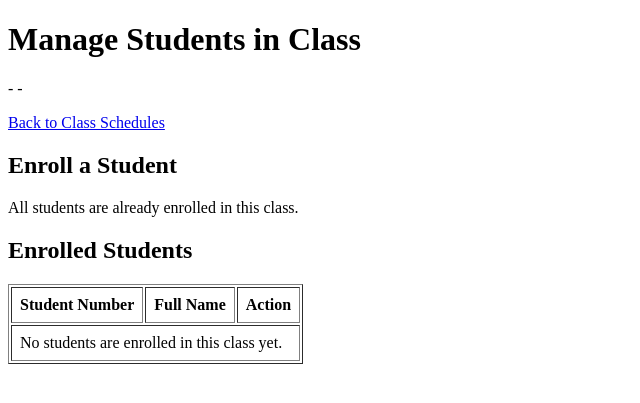
After one commit to LinusPitargue/rollcall-attendance-system, a Flask app: template templates/enrollment.html in a window 1280 px wide. The commit adds this page. Shown: the top 403 px of the page, without its empty margins (0-640 px from the left). Run offline with Flask 3, Linux system fonts and the light colour scheme; the template is opened without the code that fills it, so the values that code supplies are empty.

Commit message:
Add class student enrollment feature

```diff
--- a/app.py
+++ b/app.py
@@ -366,6 +366,95 @@ def delete_class(class_id):
     return redirect("/classes")
 
 
+@app.route("/classes/<int:class_id>/students", methods=["GET", "POST"])
+def manage_enrollment(class_id):
+    connection = get_connection()
+
+    class_item = connection.execute(
+        """
+        SELECT id, subject_code, subject_name, section
+        FROM classes
+        WHERE id = ?
+        """,
+        (class_id,),
+    ).fetchone()
+
+    if class_item is None:
+        connection.close()
+        return "Class schedule not found", 404
+
+    if request.method == "POST":
+        student_id = request.form.get("student_id", type=int)
+
+        if student_id is not None:
+            connection.execute(
+                """
+                INSERT OR IGNORE INTO enrollments
+                (class_id, student_id)
+                VALUES (?, ?)
+                """,
+                (class_id, student_id),
+            )
+            connection.commit()
+
+    enrolled_students = connection.execute(
+        """
+        SELECT students.id, students.student_number, students.full_name
+        FROM students
+        INNER JOIN enrollments
+            ON students.id = enrollments.student_id
+        WHERE enrollments.class_id = ?
+        ORDER BY students.full_name
+        """,
+        (class_id,),
+    ).fetchall()
+
+    available_students = connection.execute(
+        """
+        SELECT id, student_number, full_name
+        FROM students
+        WHERE id NOT IN (
+            SELECT student_id
+            FROM enrollments
+            WHERE class_id = ?
+        )
+        ORDER BY full_name
+        """,
+        (class_id,),
+    ).fetchall()
+
+    connection.close()
+
+    return render_template(
+        "enrollment.html",
+        class_item=class_item,
+        enrolled_students=enrolled_students,
+        available_students=available_students,
+    )
+
+
+@app.route(
+    "/classes/<int:class_id>/students/<int:student_id>/remove",
+    methods=["POST"],
+)
+def remove_enrollment(class_id, student_id):
+    connection = get_connection()
+
+    connection.execute(
+        """
+        DELETE FROM enrollments
+        WHERE class_id = ?
+        AND student_id = ?
+        """,
+        (class_id, student_id),
+    )
+
+    connection.commit()
+    connection.close()
+
+    return redirect(f"/classes/{class_id}/students")
+
+
 if __name__ == "__main__":
     initialize_database()
     app.run(debug=True)
--- a/templates/classes.html
+++ b/templates/classes.html
@@ -41,6 +41,12 @@
           <td>{{ class_item["start_time"] }} - {{ class_item["end_time"] }}</td>
           <td>{{ class_item["student_count"] }}</td>
           <td>
+            <a href="/classes/{{ class_item['id'] }}/students">
+              Manage Students
+            </a>
+
+            <br />
+
             <a href="/classes/{{ class_item['id'] }}/edit"> Edit </a>
 
             <form
--- /dev/null
+++ b/templates/enrollment.html
@@ -0,0 +1,76 @@
+<!doctype html>
+<html lang="en">
+  <head>
+    <meta charset="UTF-8" />
+    <meta name="viewport" content="width=device-width, initial-scale=1.0" />
+    <title>Manage Students | RollCall</title>
+  </head>
+  <body>
+    <h1>Manage Students in Class</h1>
+
+    <p>
+      <strong>{{ class_item["subject_code"] }}</strong>
+      - {{ class_item["subject_name"] }} - {{ class_item["section"] }}
+    </p>
+
+    <p>
+      <a href="/classes">Back to Class Schedules</a>
+    </p>
+
+    <h2>Enroll a Student</h2>
+
+    {% if available_students %}
+    <form method="post">
+      <label for="student_id">Select Student:</label>
+
+      <select id="student_id" name="student_id" required>
+        <option value="">Choose a student</option>
+
+        {% for student in available_students %}
+        <option value="{{ student['id'] }}">
+          {{ student["student_number"] }} - {{ student["full_name"] }}
+        </option>
+        {% endfor %}
+      </select>
+
+      <button type="submit">Enroll Student</button>
+    </form>
+    {% else %}
+    <p>All students are already enrolled in this class.</p>
+    {% endif %}
+
+    <h2>Enrolled Students</h2>
+
+    <table border="1" cellpadding="8">
+      <thead>
+        <tr>
+          <th>Student Number</th>
+          <th>Full Name</th>
+          <th>Action</th>
+        </tr>
+      </thead>
+
+      <tbody>
+        {% for student in enrolled_students %}
+        <tr>
+          <td>{{ student["student_number"] }}</td>
+          <td>{{ student["full_name"] }}</td>
+          <td>
+            <form
+              method="post"
+              action="/classes/{{ class_item['id'] }}/students/{{ student['id'] }}/remove"
+              onsubmit="return confirm('Remove this student from the class?');"
+            >
+              <button type="submit">Remove</button>
+            </form>
+          </td>
+        </tr>
+        {% else %}
+        <tr>
+          <td colspan="3">No students are enrolled in this class yet.</td>
+        </tr>
+        {% endfor %}
+      </tbody>
+    </table>
+  </body>
+</html>
```
